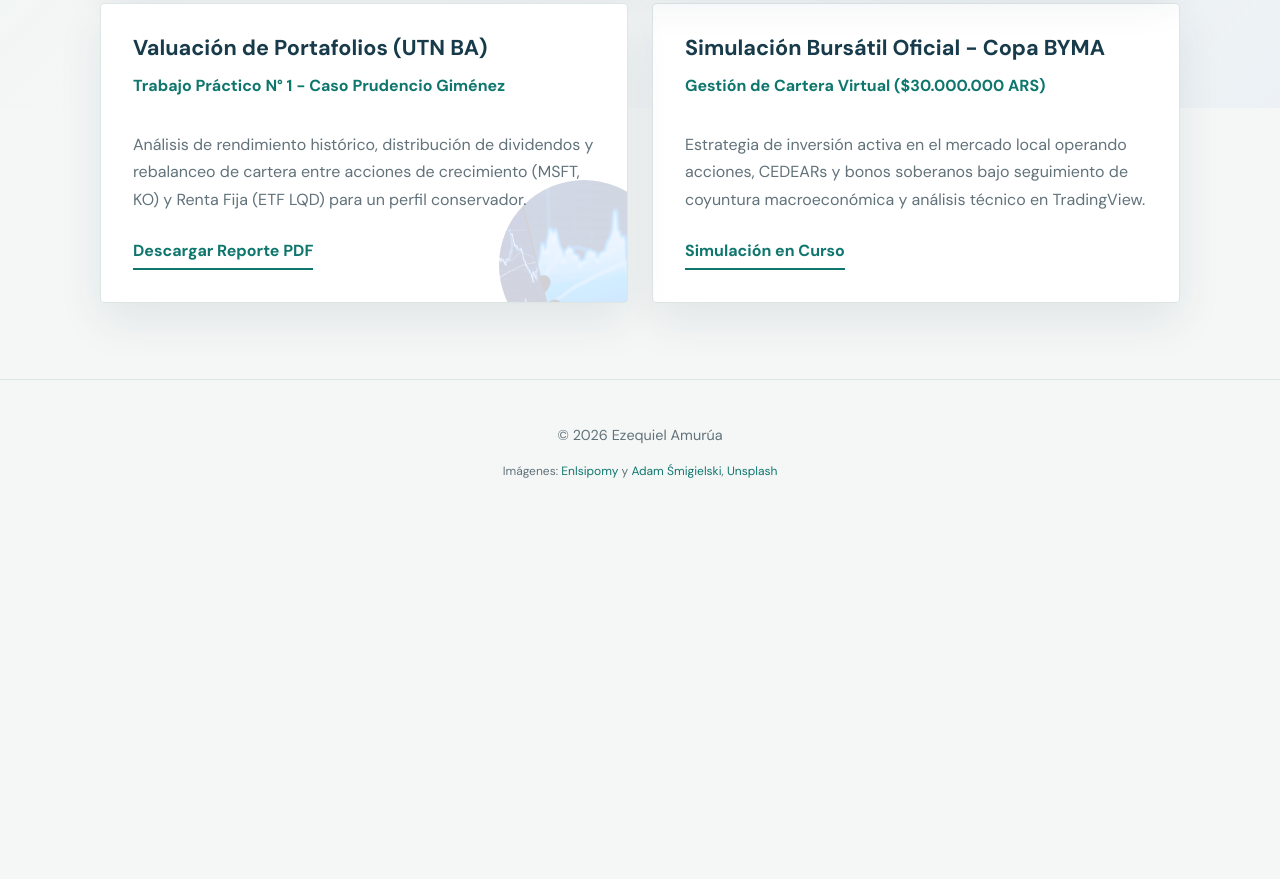
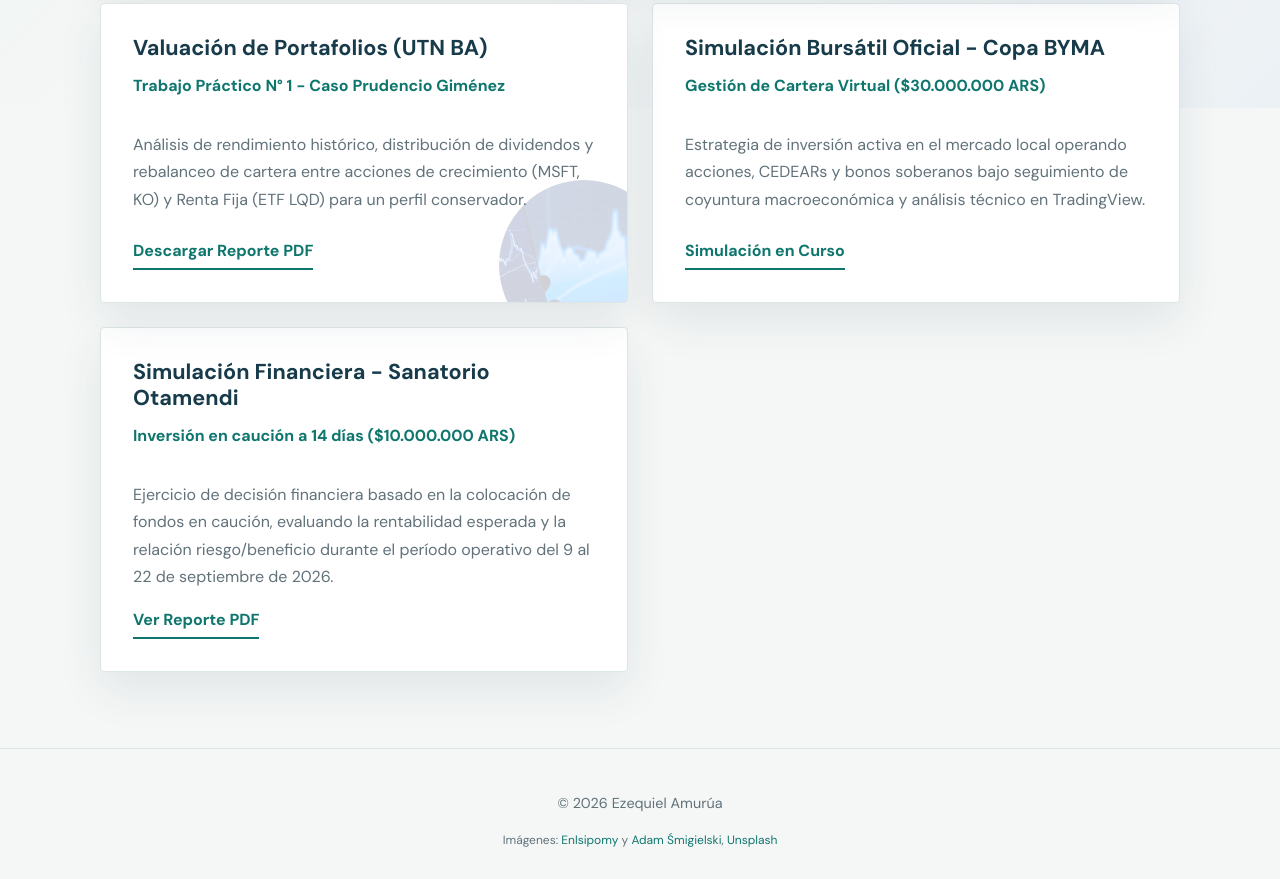
Before and after one commit to Ezequeil-Amurua/portfolio-ezequiel-amurua, a plain HTML site: page proyectos.html in a window 1280 px wide. Shown: the part 692-1571 px from the top of the page. Before the commit the page ends 1202 px from the top, so only its background shows below. Drawn offline with nearby package versions, Linux system fonts and the light colour scheme.

Commit message:
Agregar simulacion financiera de caucion

```diff
--- a/proyectos.html
+++ b/proyectos.html
@@ -56,6 +56,17 @@
         </p>
         <a class="project-link" href="#">Simulación en Curso</a>
       </article>
+
+      <article class="project-card">
+        <h3>Simulación Financiera - Sanatorio Otamendi</h3>
+        <p class="project-meta">Inversión en caución a 14 días ($10.000.000 ARS)</p>
+        <p>
+          Ejercicio de decisión financiera basado en la colocación de fondos en caución,
+          evaluando la rentabilidad esperada y la relación riesgo/beneficio durante el período
+          operativo del 9 al 22 de septiembre de 2026.
+        </p>
+        <a class="project-link" href="PDFs/Reporte%20Sanatorio%20Otamendi%20-%20UTN%20FINAL.pdf" target="_blank" rel="noreferrer">Ver Reporte PDF</a>
+      </article>
     </section>
   </main>
 
```
Also changed, not shown: 1 other file.
